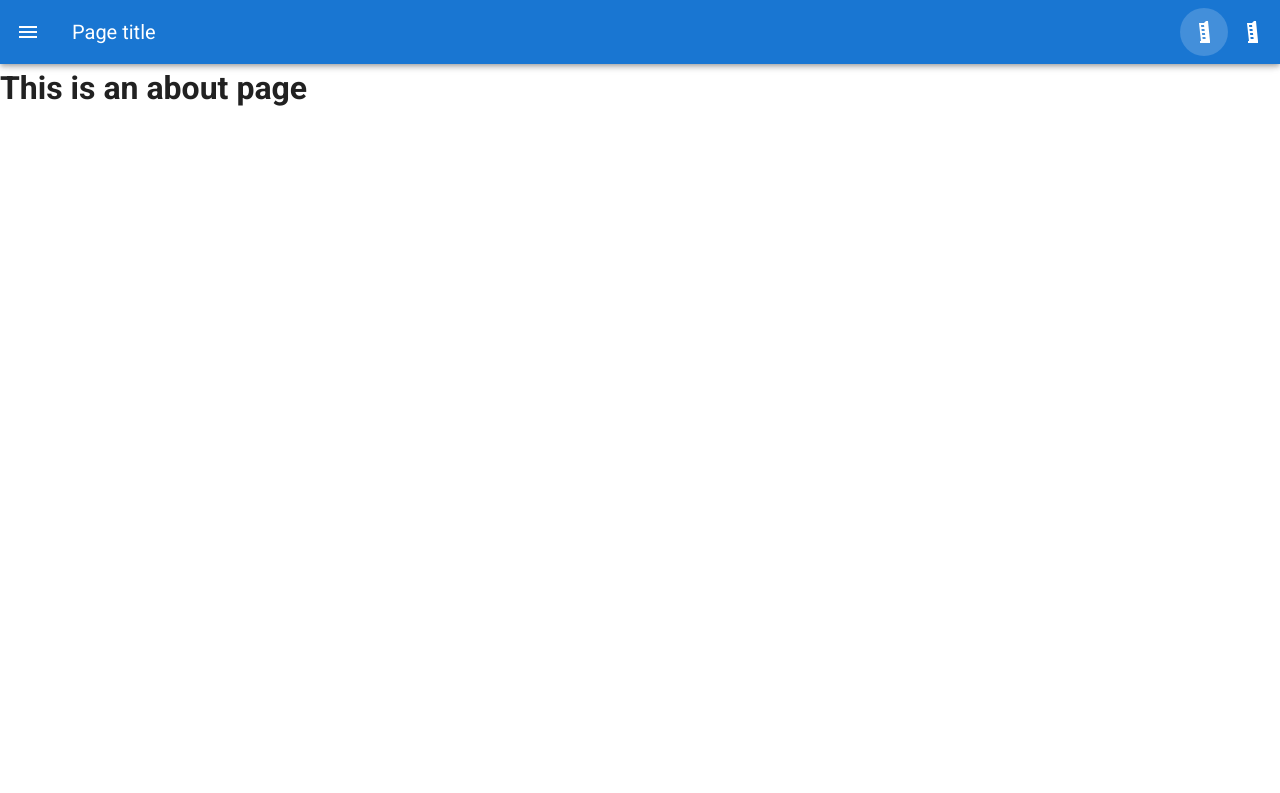
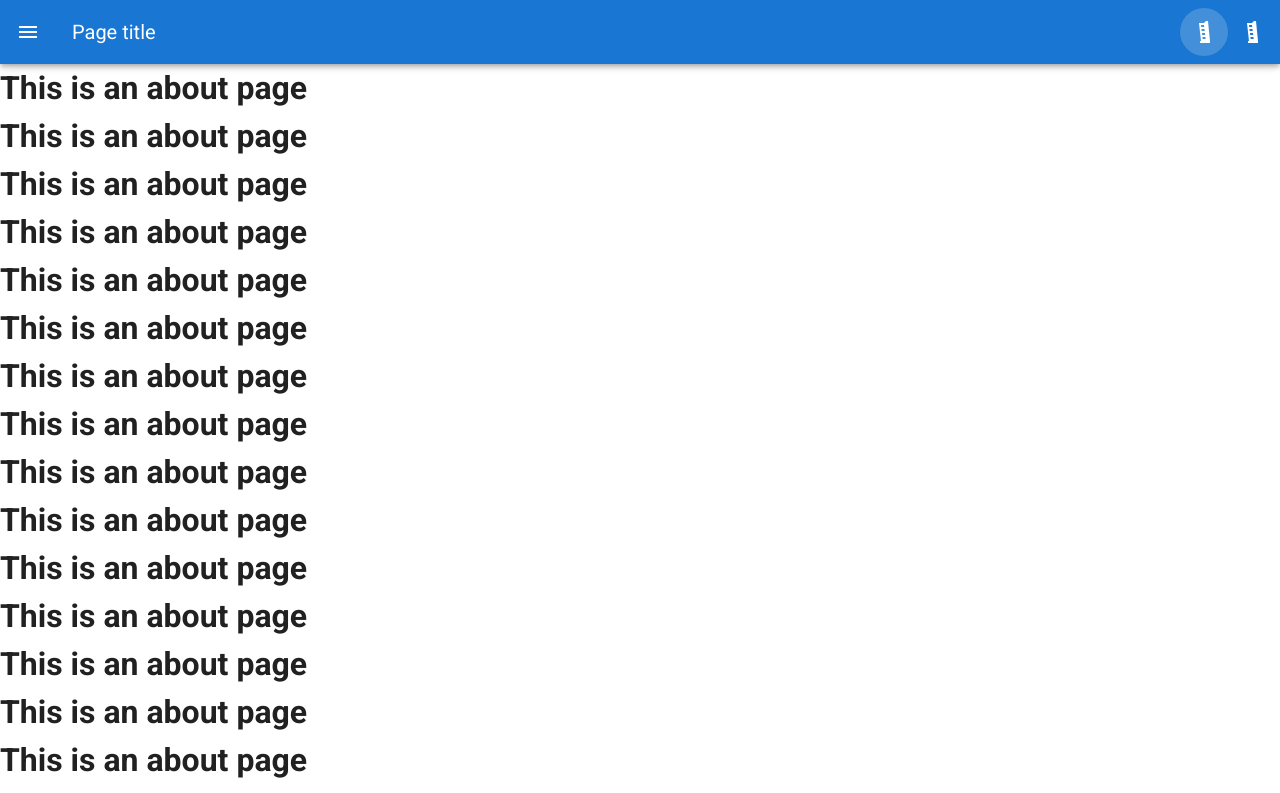
Before and after one commit to morphai/intranet, a Vue app in the folder intra/: page /about in a window 1280 px wide. Shown: the top 793 px of the page. Built offline with nearby package versions, Linux system fonts and the light colour scheme.

Commit message:
10 footer 만들기

```diff
--- a/intra/src/App.vue
+++ b/intra/src/App.vue
@@ -14,6 +14,10 @@
     <v-content>
       <router-view />
     </v-content>
+    <v-footer app color="primary" dark absolute>
+      <v-spacer></v-spacer>
+      <div>SHINWHAINTECH</div>
+    </v-footer>
   </v-app>
 </template>
 
--- a/intra/src/views/About.vue
+++ b/intra/src/views/About.vue
@@ -1,5 +1,5 @@
 <template>
   <div class="about">
-    <h1>This is an about page</h1>
+    <h1 v-for="i in 60" :key="i">This is an about page</h1>
   </div>
 </template>
```
